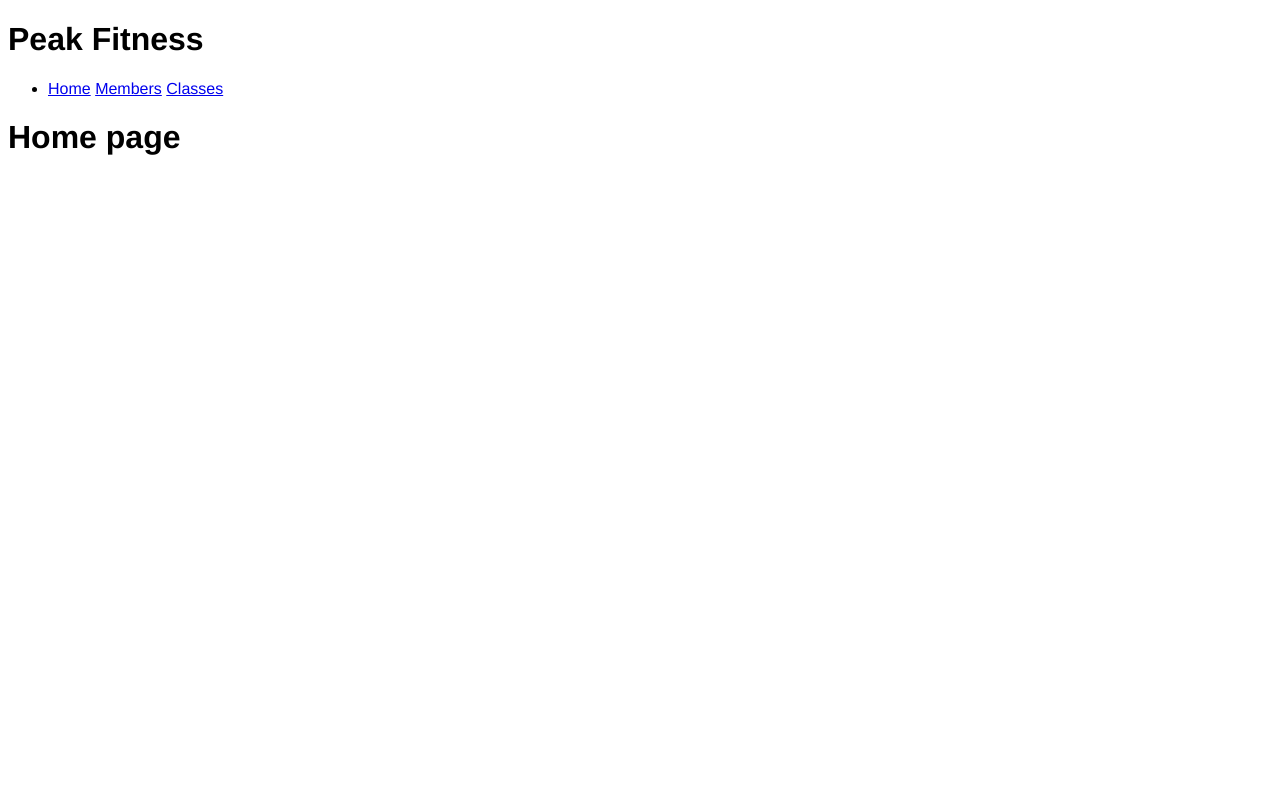
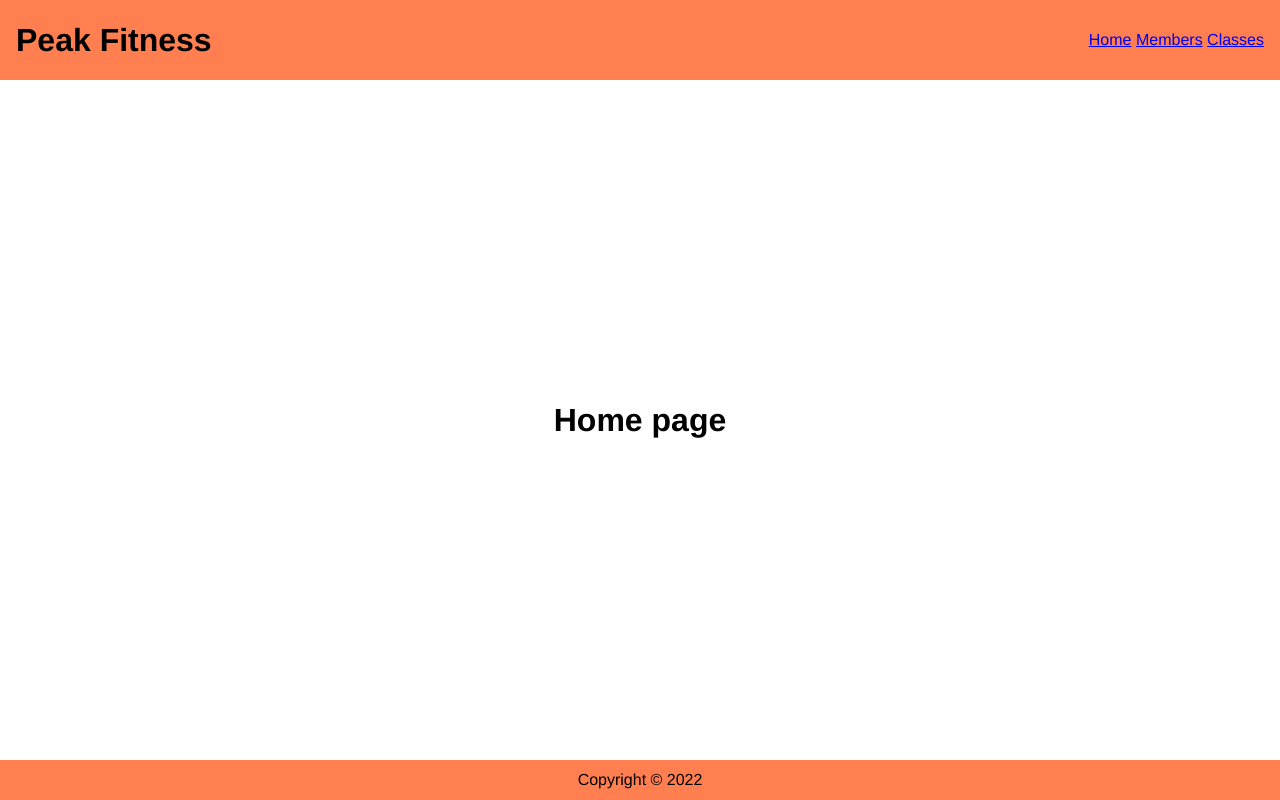
Before and after one commit to ST3V3NP3RRY/Peak_fitness_gym_app, a Flask app: page / in a window 1280 px wide. Run offline with Flask 2, Linux system fonts and the light colour scheme.

Commit message:
Added some very basic styling to header and footer of home page

```diff
--- a/static/CSS/main.css
+++ b/static/CSS/main.css
@@ -1,3 +1,43 @@
+* {
+  box-sizing: border-box;
+  margin: 0;
+  padding: 0;
+}
+
 body {
   font-family: Helvetica, Arial, sans-serif;
+  height: 100vh;
+  display: flex;
+  flex-direction: column;
+  justify-content: space-between;
+  align-items: center;
 }
+
+header,
+footer {
+  background-color: coral;
+  width: 100%;
+}
+
+header {
+  height: 10vh;
+  padding: 1rem;
+  display: flex;
+  align-items: center;
+  justify-content: space-between;
+}
+
+header > nav > ul {
+  display: flex;
+}
+
+header > nav > ul > li {
+  list-style: none;
+}
+
+footer {
+  height: 5vh;
+  display: flex;
+  justify-content: center;
+  align-items: center;
+}
--- a/templates/base.html
+++ b/templates/base.html
@@ -24,6 +24,8 @@
       </nav>
     </header>
     <div class="container">{% block content %} {% endblock content %}</div>
-    <footer></footer>
+    <footer>
+      <p>Copyright &copy; 2022</p>
+    </footer>
   </body>
 </html>
```
Also changed, not shown: tests/session_test.py (+2 -2 lines).
